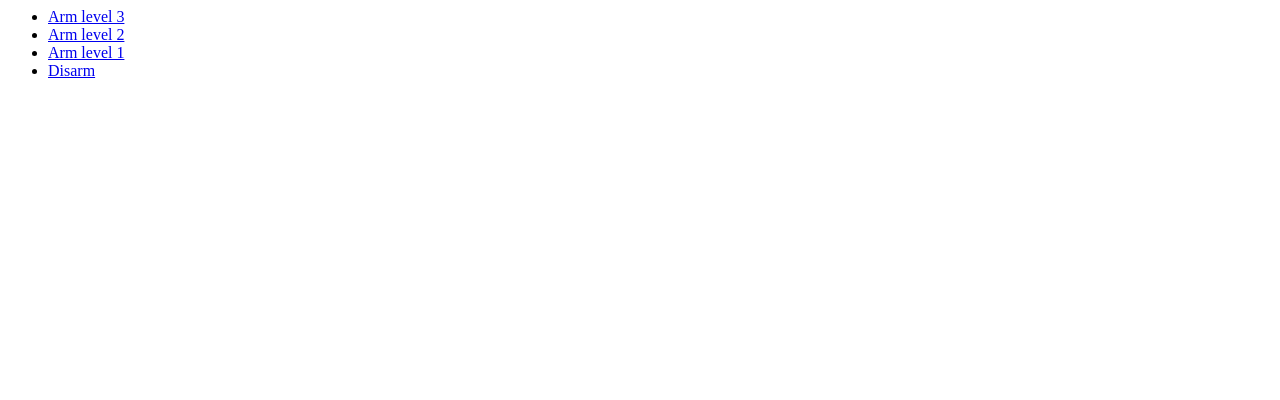
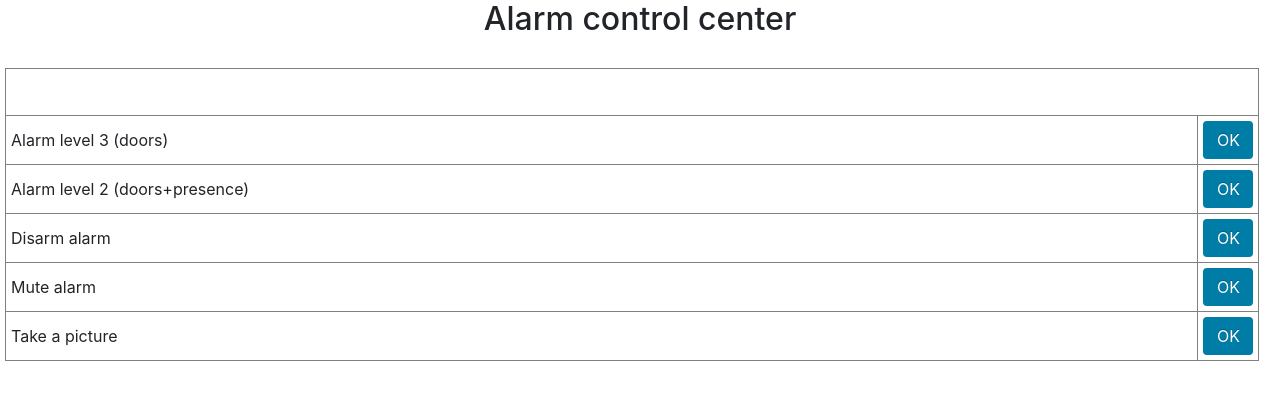
Before and after one commit to zaurky/alarm_console, a plain HTML site: page static/index.html in a window 1280 px wide. Drawn offline with nearby package versions, Linux system fonts and the light colour scheme; no server answers.

Commit message:
Use bootstrap for index page.

```diff
--- a/static/index.html
+++ b/static/index.html
@@ -1,6 +1,157 @@
-<ul>
-<li><a href='/arm/3'>Arm level 3</a></li>
-<li><a href='/arm/2'>Arm level 2</a></li>
-<li><a href='/arm/1'>Arm level 1</a></li>
-<li><a href='/disarm'>Disarm</a></li>
-</ul>
+<html>
+    <head>
+        <link href="css/bootstrap.min.css" rel="stylesheet"/>
+        <style>
+/* Custom button -------------------------------------------------- */
+
+/* Override base .btn styles */
+/* Apply text and background changes to three key states: default, hover, and active (click). */
+.btn-ttc,
+.btn-ttc:hover,
+.btn-ttc:active {
+  color: white;
+  text-shadow: 0 -1px 0 rgba(0, 0, 0, 0.25);
+  background-color: #007da7;
+}
+
+/* Apply the custom-colored gradients */
+/* Note: you'll need to include all the appropriate gradients for various browsers and standards. */
+.btn-ttc {
+  background-repeat: repeat-x;
+  background-image: linear-gradient(top, #009ED2 0%, #007DA7 100%);
+  text-align: center;
+  width: 50px;
+}
+
+/* Set the hover state */
+/* An easy hover state is just to move the gradient up a small amount. Add other embellishments as you see fit. */
+.btn-ttc:hover {
+  background-position: 0 -15px;
+}
+
+html,body {
+    width: 100%;
+}
+
+h2 {
+    text-align: center;
+}
+
+table {
+    margin-top: 30px;
+    margin-left: 5px;
+    width: 98%;
+}
+
+table {
+    border:1px solid grey;
+    text-color: white;
+}
+
+th,td {
+    padding: 5px;
+}
+
+td.button {
+    width: 25px;
+}
+
+.log {
+    margin-top: 30px;
+    text-align: center;
+    height:25px;
+    border:1px solid black;
+}
+        </style>
+        <script>
+
+function update_log() {
+    var xmlhttp = new XMLHttpRequest();
+    xmlhttp.open("GET", "/status", true);
+    xmlhttp.setRequestHeader("Content-type", "json");
+    xmlhttp.onreadystatechange=function() {
+        if (xmlhttp.readyState==4 && xmlhttp.status==200) {
+            var log = document.getElementById('log');
+            console.log(log);
+            log.textContent = xmlhttp.responseText;
+        }
+    }
+    xmlhttp.send();
+}
+
+function alarm(url) {
+    var xmlhttp = new XMLHttpRequest();
+    xmlhttp.open("GET", url, true);
+    xmlhttp.setRequestHeader("Content-type", "json");
+    xmlhttp.send();
+    update_log();
+}
+
+function arm(level) {
+    alarm("/arm/" + level);
+}
+
+function disarm() {
+    alarm("/disarm");
+}
+
+function mute() {
+    alarm("/mute");
+}
+
+function photo() {
+    alarm("/photo");
+}
+
+function logs() {
+    alarm("/logs");
+}
+
+function init() {
+    setInterval(update_log, 20000);
+    update_log();
+}
+
+        </script>
+    </head>
+    <body onload='init();'>
+        <h2>Alarm control center </h2>
+        <table border>
+            <tr>
+                <td colspan='2'>
+                    <p id='log' name='log' onclick='update_log();'>&nbsp;</p>
+                </td>
+            </tr>
+            <tr>
+                <td>Alarm level 3 (doors)</td>
+                <td class='button'>
+                    <button type="button" class="btn btn-ttc" onclick='arm(3);'>OK</button>
+                </td>
+            </tr>
+            <tr>
+                <td>Alarm level 2 (doors+presence)</td>
+                <td class='button'>
+                    <button type="button" class="btn btn-ttc" onclick='arm(2);'>OK</button>
+                 </td>
+            </tr>
+            <tr>
+                <td>Disarm alarm</td>
+                <td class='button'>
+                    <button type="button" class="btn btn-ttc" onclick='disarm();'>OK</button>
+                </td>
+            </tr>
+            <tr>
+                <td>Mute alarm</td>
+                <td class='button'>
+                    <button type="button" class="btn btn-ttc" onclick='mute();'>OK</button>
+                </td>
+            </tr>
+            <tr>
+                <td>Take a picture</td>
+                <td class='button'>
+                    <button type="button" class="btn btn-ttc" onclick='photo();'>OK</button>
+                </td>
+            </tr>
+        </table>
+    </body>
+</html>
```
